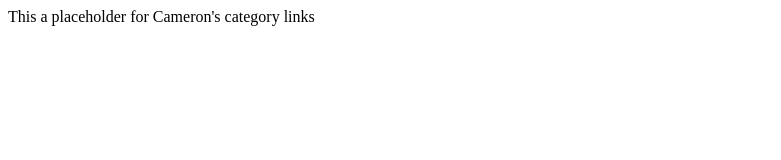
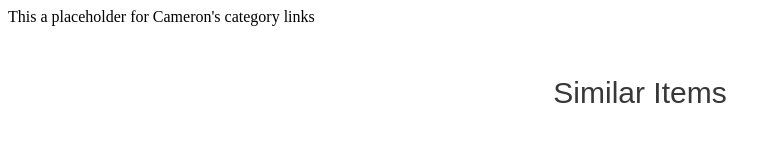
Before and after one commit to atgeorge11/Proxy, a website: page index.html in a window 1280 px wide. Shown: the whole page, without its empty margins (0-781 px from the left). Drawn offline with Linux system fonts and the light colour scheme.

Commit message:
carousel component has title and margins

```diff
--- a/index.html
+++ b/index.html
@@ -19,7 +19,8 @@
                         <div id="shipping"></div>
                         <div id="catlink">This a placeholder for Cameron's category links</div>
                         <div id="description"></div>
-                        <div id="root"></div>
+                        <div id="productInfo"></div>
+                        <div id="carouselTag">Similar Items</div>
                         <div id="carousel"></div>
                         <div id="foot"></div>
                 </div>
--- a/style.css
+++ b/style.css
@@ -13,3 +13,12 @@
 #head {
     max-width: 1040px;
 }
+
+#carouselTag {
+    text-align: center;
+    margin-top: 50px;
+    margin-bottom: 10px;
+    font-size: 30px;
+    font-family: Arial, Helvetica, sans-serif;
+    color: #383838;
+}
```
